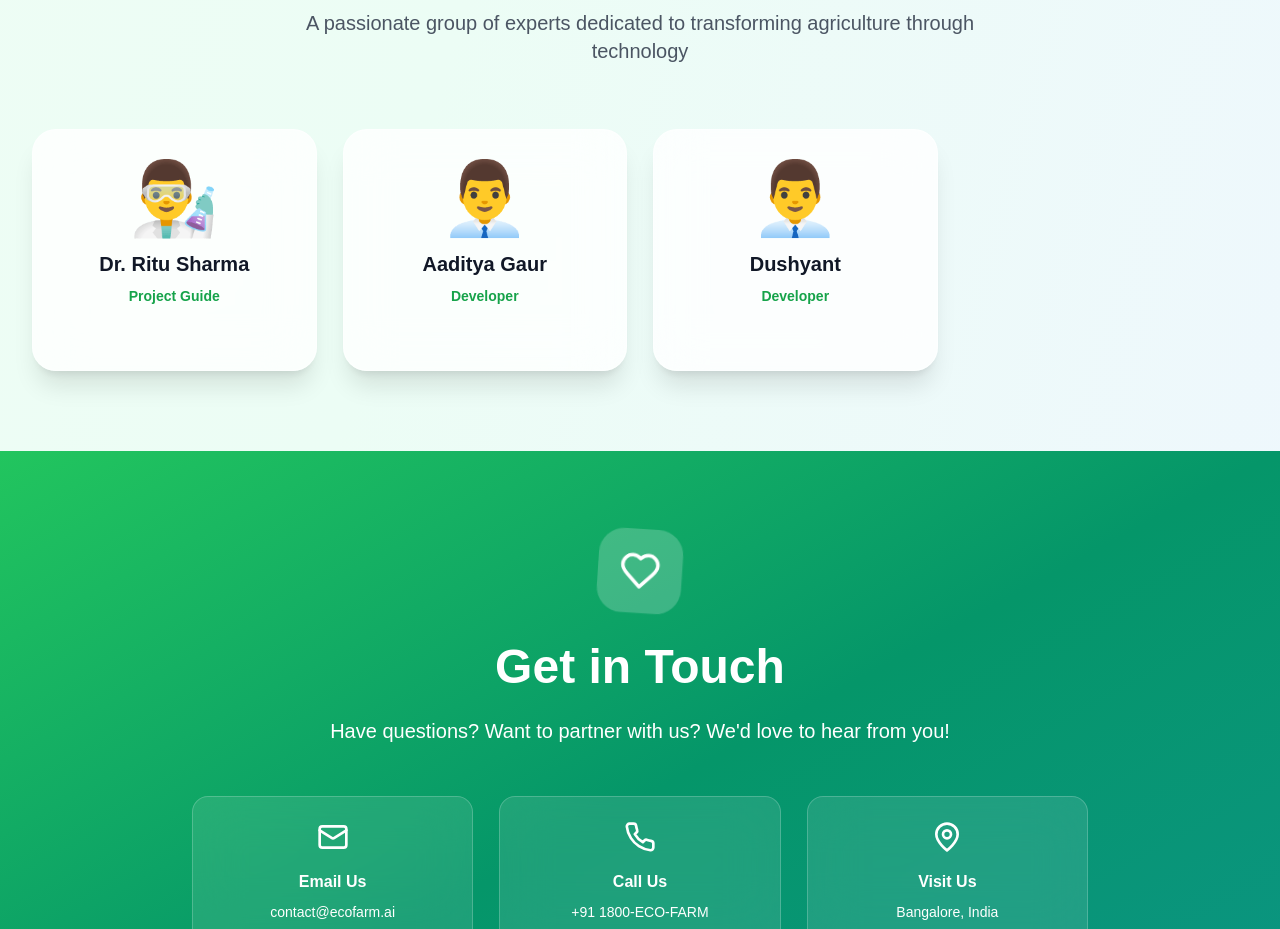
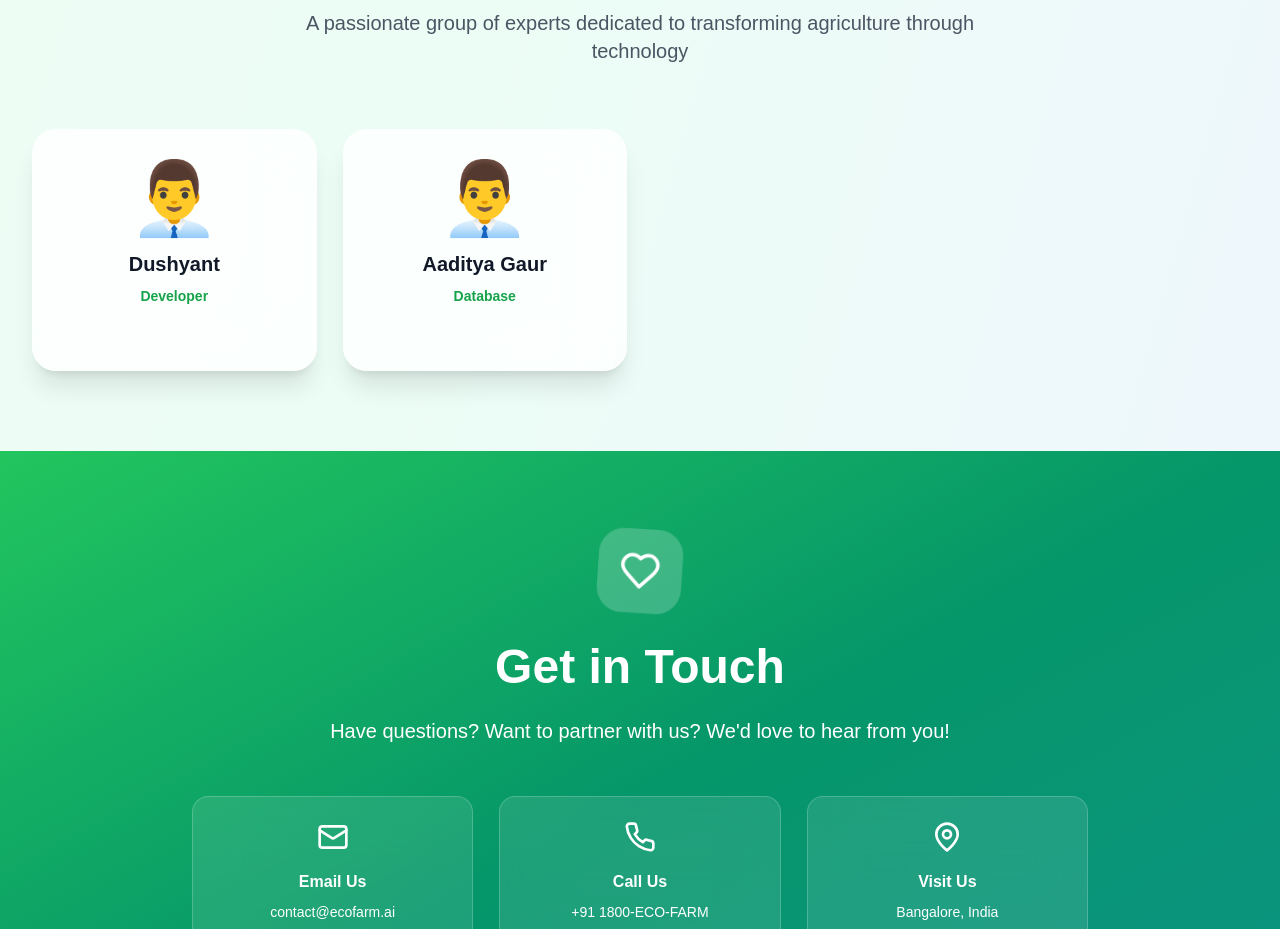
Before and after one commit to Dushyant778/ecofarm, a React (Vite) app: page /About in a window 1280 px wide. Shown: the part 2880-3809 px from the top of the page. Built offline with nearby package versions, Linux system fonts and the light colour scheme; no server answers.

Commit message:
Swap team member names and roles
Swapped roles and names of team members Dushyant and Aaditya Gaur.

```diff
--- a/src/components/About.jsx
+++ b/src/components/About.jsx
@@ -105,15 +105,7 @@ export default function About() {
     // Team members
     const teamMembers = [
         {
-            name: "Dr. Ritu Sharma",
-            role: "Project Guide",
-            image: "👨‍🔬",
-            bio: "PhD in Computer Science",
-            linkedin: "#",
-            twitter: "#"
-        },
-        {
-            name:"Aaditya Gaur",
+            name:"Dushyant",
             role: "Developer",
             image: "👨‍💼",
             bio: "",
@@ -121,8 +113,8 @@ export default function About() {
             twitter: "#"
         },
         {
-            name: "Dushyant",
-            role: "Developer",
+            name: "Aaditya Gaur",
+            role: "Database",
             image: "👨‍💼",
             bio: "",
             linkedin: "#",
```
